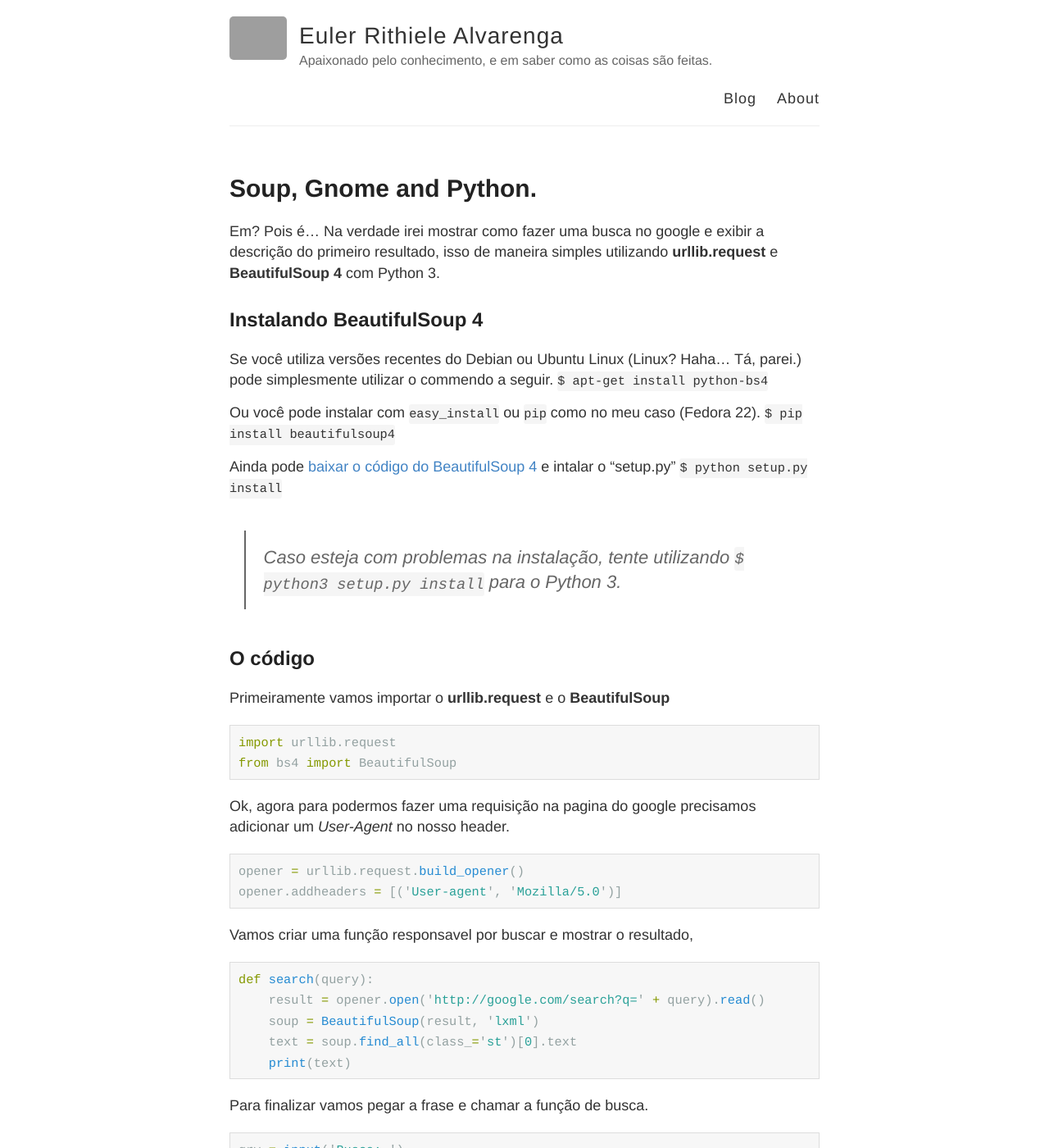
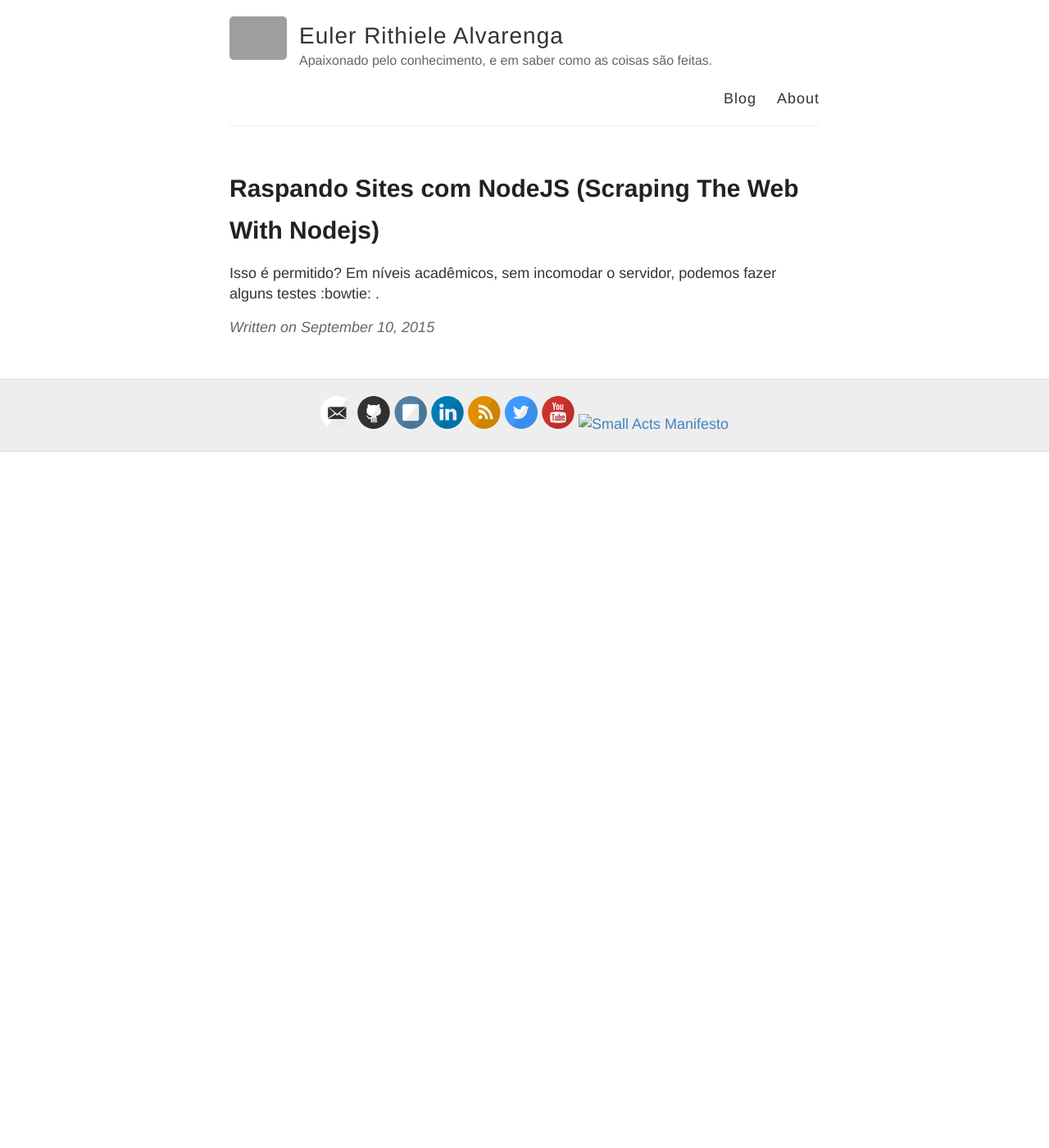
Before and after one commit to Rithie/Rithie.github.io, a Jekyll site: the page built from _posts/2015-9-10-Soup-Gnome-and-Python.md, in a window 1280 px wide and 1400 px high. Shown: the whole window at 82% size. Built offline with Jekyll 4.4.1, drawn with Linux system fonts in a browser that asks for light colours; Markdown is read by kramdown in place of the engine named in the settings; comment, search, counter and statistics services are not loaded; some of the changed text lies outside the part shown; grey boxes are pictures that could not be loaded.

```diff
--- a/_config.yml
+++ b/_config.yml
@@ -28,7 +28,7 @@
   rss: /feed # just type anything here for a working RSS icon, make sure you set the "url" above!
   twitter: Rithie
   stackoverflow:  # your stackoverflow profile, e.g. "users/50476/bart-kiers"
-  youtube: https://www.youtube.com/channel/UCym4_2rZHlX5YIQ0DFbJ6pw
+  youtube: channel/UCym4_2rZHlX5YIQ0DFbJ6pw
   googleplus:  # anything in your profile username that comes after plus.google.com/
 
 
--- a/_posts/2015-9-10-Soup-Gnome-and-Python.md
+++ b/_posts/2015-9-10-Soup-Gnome-and-Python.md
@@ -1,46 +1,6 @@
 ---
 layout: post
-title: Soup, Gnome and Python.
+title: Raspando Sites com NodeJS (Scraping The Web With Nodejs)
 ---
 
-Em? Pois é... Na verdade irei mostrar como fazer uma busca no google e exibir a descrição do primeiro resultado, isso de maneira simples utilizando **urllib.request** e **BeautifulSoup 4** com Python 3.
-
-## Instalando BeautifulSoup 4 ##
-Se você utiliza versões recentes do Debian ou Ubuntu Linux (Linux? Haha... Tá, parei.) pode simplesmente utilizar o commendo a seguir.
-`$ apt-get install python-bs4`
-
-Ou você pode instalar com `easy_install` ou `pip` como no meu caso (Fedora 22).
-`$ pip install beautifulsoup4`
-
-Ainda pode [baixar o código do BeautifulSoup 4](http://www.crummy.com/software/BeautifulSoup/download/4.x/) e intalar o "setup.py"
-`$ python setup.py install`
-
-> Caso esteja com problemas na instalação, tente utilizando `$ python3 setup.py install` para o Python 3.
-
-## O código ##
-Primeiramente vamos importar o **urllib.request** e o **BeautifulSoup**
-{% highlight py %}
-import urllib.request
-from bs4 import BeautifulSoup
-{% endhighlight %}
-
-Ok, agora para podermos fazer uma requisição na pagina do google precisamos adicionar um _User-Agent_ no nosso header.
-{% highlight py %}
-opener = urllib.request.build_opener()
-opener.addheaders = [('User-agent', 'Mozilla/5.0')]
-{% endhighlight %}
-
-Vamos criar uma função responsavel por buscar e mostrar o resultado,
-{% highlight py %}
-def search(query):
-    result = opener.open('http://google.com/search?q=' + query).read()
-    soup = BeautifulSoup(result, 'lxml')
-    text = soup.find_all(class_='st')[0].text
-    print(text)
-{% endhighlight %}
-
-Para finalizar vamos pegar a frase e chamar a função de busca.
-{% highlight py %}
-qry = input('Busca: ')
-search(qry)
-{% endhighlight %}
+Isso é permitido? Em níveis acadêmicos, sem incomodar o servidor, podemos fazer alguns testes :bowtie: .
```
Also changed, not shown: about.md (+8 -5 lines).
